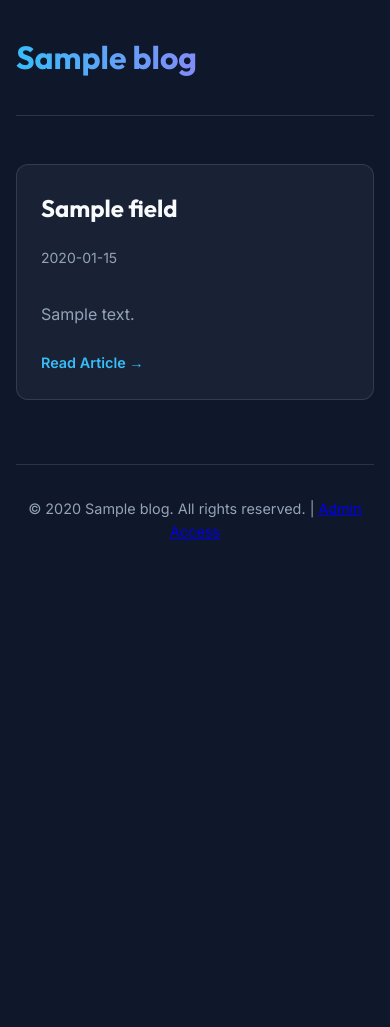
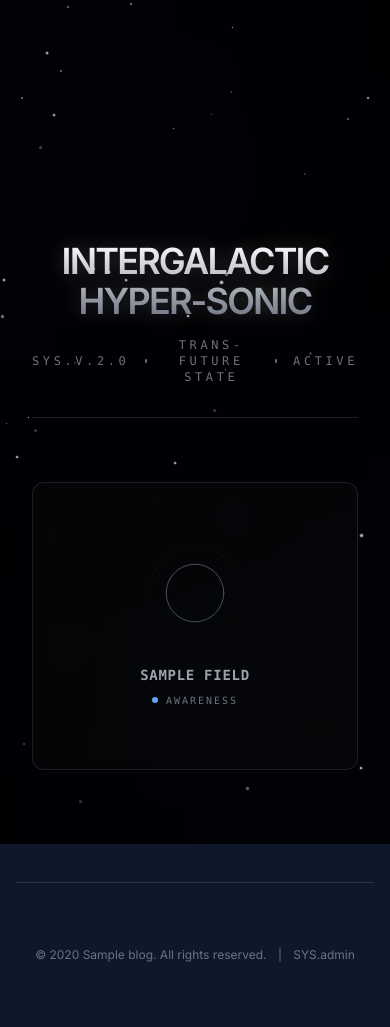
Before and after one commit to behnker/Auto_blog, a FastAPI app: template templates/index.html in a window 390 px wide. Before the commit the page ends 539 px from the top, so only its background shows below. Run offline with FastAPI, Linux system fonts and the light colour scheme; the template is opened without the code that fills it: most values are stand-ins (such as "Sample title", 1, 10 or a date in 2020); some libraries are stand-ins or nearby versions.

Commit message:
feat(design): implement HyperSonic aesthetic

```diff
--- /dev/null
+++ b/static/css/hypersonic.css
@@ -0,0 +1,64 @@
+@keyframes twinkle {
+
+    0%,
+    100% {
+        opacity: 0.2;
+        transform: scale(1);
+    }
+
+    50% {
+        opacity: 0.8;
+        transform: scale(1.2);
+    }
+}
+
+@keyframes scanline {
+    0% {
+        transform: translateY(-100%);
+    }
+
+    100% {
+        transform: translateY(100%);
+    }
+}
+
+@keyframes float {
+
+    0%,
+    100% {
+        transform: translateY(0);
+    }
+
+    50% {
+        transform: translateY(-10px);
+    }
+}
+
+.perspective-1000 {
+    perspective: 1000px;
+}
+
+/* Custom Scrollbar */
+::-webkit-scrollbar {
+    width: 8px;
+}
+
+::-webkit-scrollbar-track {
+    background: #020205;
+}
+
+::-webkit-scrollbar-thumb {
+    background: #333;
+    border-radius: 4px;
+}
+
+::-webkit-scrollbar-thumb:hover {
+    background: #555;
+}
+
+/* Glass Utilities */
+.glass-panel {
+    background: rgba(255, 255, 255, 0.05);
+    backdrop-filter: blur(10px);
+    border: 1px solid rgba(255, 255, 255, 0.1);
+}
--- /dev/null
+++ b/static/js/stars.js
@@ -0,0 +1,28 @@
+
+document.addEventListener('DOMContentLoaded', () => {
+    const starContainer = document.getElementById('star-field');
+    if (!starContainer) return;
+
+    const starCount = 50;
+
+    for (let i = 0; i < starCount; i++) {
+        const star = document.createElement('div');
+        star.classList.add('absolute', 'rounded-full', 'bg-white', 'animate-twinkle');
+
+        // Random Properties
+        const x = Math.random() * 100;
+        const y = Math.random() * 100;
+        const size = Math.random() * 2 + 1;
+        const opacity = Math.random() * 0.5 + 0.1;
+        const duration = Math.random() * 3 + 2;
+
+        star.style.left = `${x}%`;
+        star.style.top = `${y}%`;
+        star.style.width = `${size}px`;
+        star.style.height = `${size}px`;
+        star.style.opacity = opacity;
+        star.style.animationDuration = `${duration}s`;
+
+        starContainer.appendChild(star);
+    }
+});
--- a/templates/base.html
+++ b/templates/base.html
@@ -11,7 +11,23 @@
     <link href="https://fonts.googleapis.com/css2?family=Inter:wght@400;500;600&family=Outfit:wght@500;700&display=swap"
         rel="stylesheet">
     <!-- Styles -->
+    <script src="https://cdn.tailwindcss.com"></script>
     <link rel="stylesheet" href="/static/css/style.css">
+    <link rel="stylesheet" href="/static/css/hypersonic.css">
+    <script>
+        tailwind.config = {
+            theme: {
+                extend: {
+                    animation: {
+                        'twinkle': 'twinkle 3s ease-in-out infinite',
+                        'scanline': 'scanline 2s linear infinite',
+                        'pulse-slow': 'pulse 4s cubic-bezier(0.4, 0, 0.6, 1) infinite',
+                        'spin-slow': 'spin 10s linear infinite',
+                    }
+                }
+            }
+        }
+    </script>
     {% block extra_head %}{% endblock %}
 </head>
 
@@ -26,11 +42,28 @@
         </main>
 
         <footer>
-            &copy; {{ now.year }} {{ blog.name }}. All rights reserved.
-            <span class="sep">|</span>
-            <a href="/admin/dashboard" class="admin-link">Admin Access</a>
+            <div class="relative z-10 text-center text-gray-500 text-xs py-8">
+                &copy; {{ now.year }} {{ blog.name }}. All rights reserved.
+                <span class="mx-2">|</span>
+                <a href="/admin/dashboard" class="hover:text-white transition-colors">SYS.admin</a>
+            </div>
         </footer>
     </div>
+
+    <!-- Star Field Container (Fixed Background) -->
+    <div class="fixed inset-0 z-0 pointer-events-none overflow-hidden bg-[#020205]">
+        <!-- Deep Nebula -->
+        <div
+            class="absolute top-[-10%] left-[-10%] w-[60%] h-[60%] bg-indigo-900/10 rounded-full blur-[150px] animate-pulse-slow">
+        </div>
+        <div
+            class="absolute bottom-[-10%] right-[-10%] w-[60%] h-[60%] bg-blue-900/10 rounded-full blur-[150px] animate-pulse-slow delay-1000">
+        </div>
+        <!-- Stars injected here -->
+        <div id="star-field" class="absolute inset-0"></div>
+    </div>
+
+    <script src="/static/js/stars.js"></script>
 </body>
 
 </html>
--- a/templates/index.html
+++ b/templates/index.html
@@ -1,24 +1,94 @@
 {% extends "base.html" %}
+{% from "macros/sonic_icons.html" import sonic_icon %}
 
 {% block content %}
-<div class="post-grid">
-    {% for post in posts %}
-    <article class="post-card">
-        <h2><a href="/post/{{ post.fields.Slug }}">{{ post.fields.Title }}</a></h2>
-        <div class="meta">
-            {{ post.fields.PublishedDate[:10] }}
+<div class="relative z-10 max-w-7xl mx-auto px-4 sm:px-6 lg:px-8 py-12">
+
+    <!-- Header -->
+    <header class="mb-16 text-center space-y-4">
+        <h1
+            class="text-4xl md:text-6xl font-black tracking-tighter text-transparent bg-clip-text bg-gradient-to-b from-white to-gray-500 uppercase drop-shadow-[0_0_10px_rgba(255,255,255,0.2)]">
+            Intergalactic <br /> Hyper-Sonic
+        </h1>
+        <div class="flex items-center justify-center gap-4 text-xs font-mono text-gray-500 tracking-[0.3em]">
+            <span>SYS.V.2.0</span>
+            <span class="w-1 h-1 bg-gray-500 rounded-full"></span>
+            <span>TRANS-FUTURE STATE</span>
+            <span class="w-1 h-1 bg-gray-500 rounded-full"></span>
+            <span>ACTIVE</span>
         </div>
-        <p class="description">
-            {% if post.fields.MetaDescription %}
-            {{ post.fields.MetaDescription }}
-            {% else %}
-            {{ post.fields.Content[:150] }}...
-            {% endif %}
-        </p>
-        <a href="/post/{{ post.fields.Slug }}" class="read-more">Read Article &rarr;</a>
-    </article>
-    {% else %}
-    <p>No posts found. Start generating!</p>
-    {% endfor %}
+    </header>
+
+    <!-- Color/Icon Mapping Logic (Jinja simulated map) -->
+    <!--
+       Traffic: #22d3ee (Cyan)
+       Leads: #818cf8 (Indigo)
+       Authority: #d8b4fe (Purple)
+       Revenue: #fbbf24 (Amber)
+       Engagement: #f87171 (Red)
+       Default: #60a5fa (Blue)
+    -->
+
+    <div class="grid grid-cols-1 sm:grid-cols-2 lg:grid-cols-3 xl:grid-cols-4 gap-6">
+        {% for post in posts %}
+        {% set obj = post.fields.PrimaryObjective or "Awareness" %}
+        {% set hex = "#60a5fa" %}
+        {% if obj == 'Traffic' %}{% set hex = "#22d3ee" %}
+        {% elif obj == 'Leads' %}{% set hex = "#818cf8" %}
+        {% elif obj == 'Authority' %}{% set hex = "#d8b4fe" %}
+        {% elif obj == 'Revenue' %}{% set hex = "#fbbf24" %}
+        {% elif obj == 'Engagement' %}{% set hex = "#f87171" %}
+        {% elif obj == 'Informational' %}{% set hex = "#38bdf8" %}
+        {% elif obj == 'Transactional' %}{% set hex = "#4ade80" %}
+        {% endif %}
+
+        <div class="group relative h-72 cursor-pointer perspective-1000">
+            <a href="/post/{{ post.fields.Slug }}" class="block h-full">
+                <!-- Glass Frame -->
+                <div class="absolute inset-0 rounded-xl overflow-hidden transition-all duration-500 border border-white/10 bg-[#0a0a0c]/50 backdrop-blur-md flex flex-col items-center justify-center group-hover:border-white/40 group-hover:bg-white/5"
+                    style="box-shadow: 0 0 0 transparent;" onmouseover="this.style.boxShadow='0 0 20px {{ hex }}20'"
+                    onmouseout="this.style.boxShadow='0 0 0 transparent'">
+
+                    <!-- Glow Lines -->
+                    <div
+                        class="absolute top-0 left-0 w-full h-[1px] bg-gradient-to-r from-transparent via-white to-transparent opacity-0 group-hover:opacity-50 transition-opacity duration-500">
+                    </div>
+                    <div
+                        class="absolute bottom-0 left-0 w-full h-[1px] bg-gradient-to-r from-transparent via-white to-transparent opacity-0 group-hover:opacity-50 transition-opacity duration-500">
+                    </div>
+
+                    <!-- Icon -->
+                    <div class="relative w-24 h-24 mb-6 flex items-center justify-center">
+                        {{ sonic_icon(obj, hex) }}
+                    </div>
+
+                    <!-- Text -->
+                    <div class="relative z-10 text-center space-y-2 px-4">
+                        <h3
+                            class="text-sm font-bold tracking-wider uppercase font-mono transition-colors duration-300 text-gray-400 group-hover:text-white line-clamp-2">
+                            {{ post.fields.Title }}
+                        </h3>
+                        <div class="flex items-center justify-center gap-2">
+                            <span class="w-1.5 h-1.5 rounded-full transition-colors duration-300"
+                                style="background-color: {{ hex }}"></span>
+                            <p class="text-[10px] uppercase tracking-[0.2em] text-gray-500 font-mono">
+                                {{ obj }}
+                            </p>
+                        </div>
+                    </div>
+
+                    <!-- Scanline -->
+                    <div
+                        class="absolute inset-0 pointer-events-none opacity-0 group-hover:opacity-10 transition-opacity duration-300 bg-gradient-to-b from-transparent via-white/10 to-transparent translate-y-[-100%] group-hover:animate-scanline">
+                    </div>
+                </div>
+            </a>
+        </div>
+        {% else %}
+        <div class="col-span-full text-center text-gray-500 py-20 font-mono tracking-widest">
+            NO_DATA_FOUND // INITIATE_PROTOCOL_WRITE
+        </div>
+        {% endfor %}
+    </div>
 </div>
 {% endblock %}
--- /dev/null
+++ b/templates/macros/sonic_icons.html
@@ -0,0 +1,93 @@
+{% macro sonic_icon(type, hex) %}
+<!--
+  Sonic Icon Generator
+  Type: Traffic, Leads, Authority, etc.
+  Hex: The glow color.
+  Note: We use 'group-hover' classes in Tailwind to simulate the React 'isHovered' state.
+-->
+<div class="relative w-full h-full transition-transform duration-500 group-hover:scale-110">
+    <svg viewBox="0 0 100 100" class="w-full h-full overflow-visible transition-all duration-700"
+        style="filter: drop-shadow(0 0 0px transparent);" class="group-hover:drop-shadow-[0_0_8px_{{ hex }}]">
+
+        <defs>
+            <linearGradient id="grad-{{ type|replace(' ', '') }}" x1="0%" y1="0%" x2="100%" y2="100%">
+                <stop offset="0%" stop-color="white" stop-opacity="0.1" />
+                <stop offset="100%" stop-color="{{ hex }}" stop-opacity="0.5" />
+            </linearGradient>
+        </defs>
+
+        <!-- Base Grid -->
+        <circle cx="50" cy="50" r="48" class="stroke-white/5 fill-none" stroke-dasharray="4 4" />
+
+        <g stroke-linecap="round" stroke-linejoin="round" class="transition-all duration-500">
+
+            {% if type == 'Traffic' %}
+            <path d="M20,80 C40,50 60,50 80,20"
+                class="stroke-gray-600 group-hover:stroke-white fill-none transition-colors duration-300"
+                stroke-width="1" />
+            <path d="M10,70 C30,40 50,40 70,10"
+                class="stroke-gray-600 group-hover:stroke-white fill-none transition-colors duration-300 opacity-50"
+                stroke-width="1" />
+            <path d="M30,90 C50,60 70,60 90,30"
+                class="stroke-gray-600 group-hover:stroke-white fill-none transition-colors duration-300 opacity-50"
+                stroke-width="1" />
+            <!-- Particles not easily done in SVG macro without JS, relying on CSS animate-pulse for now -->
+
+            {% elif type == 'Leads' %}
+            <circle cx="50" cy="50" r="10"
+                class="stroke-gray-600 group-hover:stroke-white fill-none transition-colors duration-300"
+                stroke-width="1" />
+            <path d="M15,15 L40,40" class="stroke-gray-600 group-hover:stroke-white transition-colors duration-300"
+                stroke-width="1" />
+            <path d="M85,15 L60,40" class="stroke-gray-600 group-hover:stroke-white transition-colors duration-300"
+                stroke-width="1" />
+            <circle cx="50" cy="50" r="4"
+                class="fill-transparent group-hover:fill-current transition-colors duration-300"
+                style="color: {{ hex }}" />
+
+            {% elif type == 'Authority' %}
+            <path d="M50,15 L25,85 L75,85 Z"
+                class="stroke-gray-600 group-hover:stroke-white fill-none transition-colors duration-300"
+                stroke-width="1" />
+            <path d="M50,15 L50,85" class="stroke-gray-600 group-hover:stroke-white transition-colors duration-300"
+                stroke-width="1" />
+            <circle cx="50" cy="15" r="2"
+                class="fill-transparent group-hover:fill-current transition-all duration-300 group-hover:r-6"
+                style="color: {{ hex }}" />
+
+            {% elif type == 'Revenue' %}
+            <rect x="20" y="60" width="15" height="30"
+                class="stroke-gray-600 group-hover:stroke-white fill-none transition-colors duration-300"
+                stroke-width="1" />
+            <rect x="42" y="40" width="15" height="50"
+                class="stroke-gray-600 group-hover:stroke-white fill-none transition-colors duration-300"
+                stroke-width="1" />
+            <rect x="64" y="20" width="15" height="70"
+                class="stroke-gray-600 group-hover:stroke-white fill-none transition-colors duration-300"
+                stroke-width="1" />
+
+            {% elif type == 'Engagement' %}
+            <circle cx="50" cy="50" r="10"
+                class="stroke-gray-600 group-hover:stroke-white fill-none transition-colors duration-300"
+                stroke-width="1" />
+            <path d="M50,30 Q80,30 80,50 Q80,70 50,70"
+                class="stroke-gray-600 group-hover:stroke-white fill-none transition-colors duration-300"
+                stroke-width="1" />
+            <path d="M50,20 Q90,20 90,50 Q90,80 50,80"
+                class="stroke-gray-600 group-hover:stroke-white fill-none transition-colors duration-300"
+                stroke-width="1" opacity="0.6" />
+
+            {% else %}
+            <!-- Default Orb -->
+            <circle cx="50" cy="50" r="30"
+                class="stroke-gray-600 group-hover:stroke-white fill-none transition-colors duration-300"
+                stroke-width="1" />
+            <circle cx="50" cy="50" r="10"
+                class="fill-transparent group-hover:fill-current transition-colors duration-300"
+                style="color: {{ hex }}" />
+            {% endif %}
+
+        </g>
+    </svg>
+</div>
+{% endmacro %}
```
